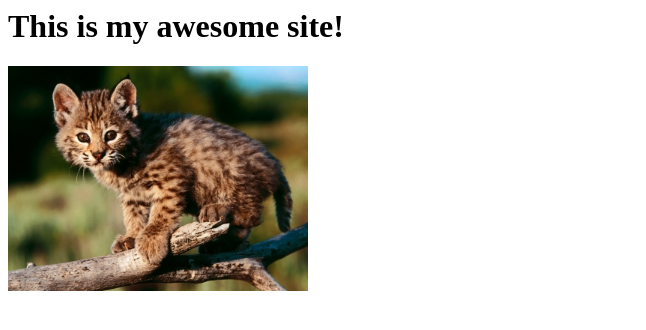
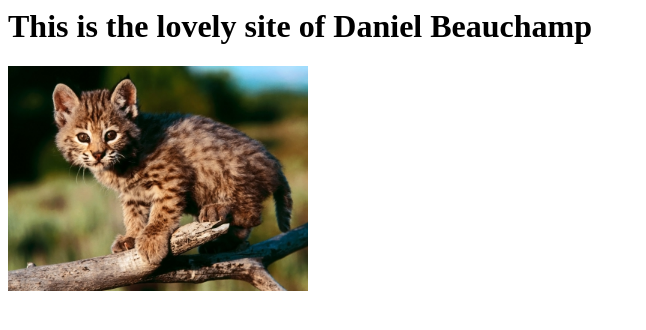
Before and after one commit to bluemutedwisdom/firstproject, a plain HTML site: page index.html in a window 1280 px wide. Shown: the whole page, without its empty margins (0-646 px from the left). Drawn offline with Linux system fonts and the light colour scheme.

Commit message:
Made the site more personal.

```diff
--- a/index.html
+++ b/index.html
@@ -4,7 +4,7 @@
   <link rel="stylesheet" type="text/css" href="css/style.css">
 </head>
 <body>
-  <h1>This is my awesome site!</h1>
+  <h1>This is the lovely site of Daniel Beauchamp</h1>
   <img src="images/kittens.jpg">
 </body>
 </html>
```
